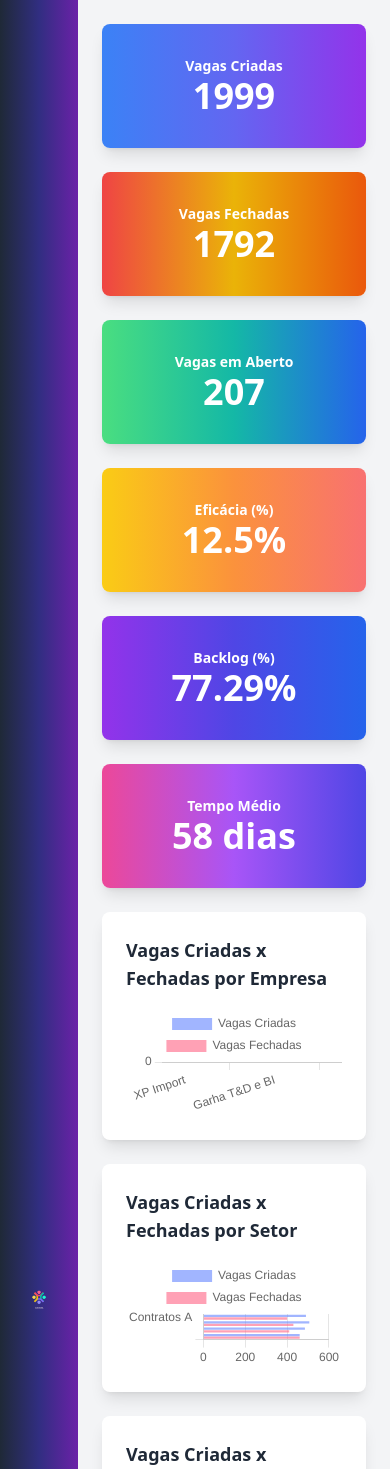
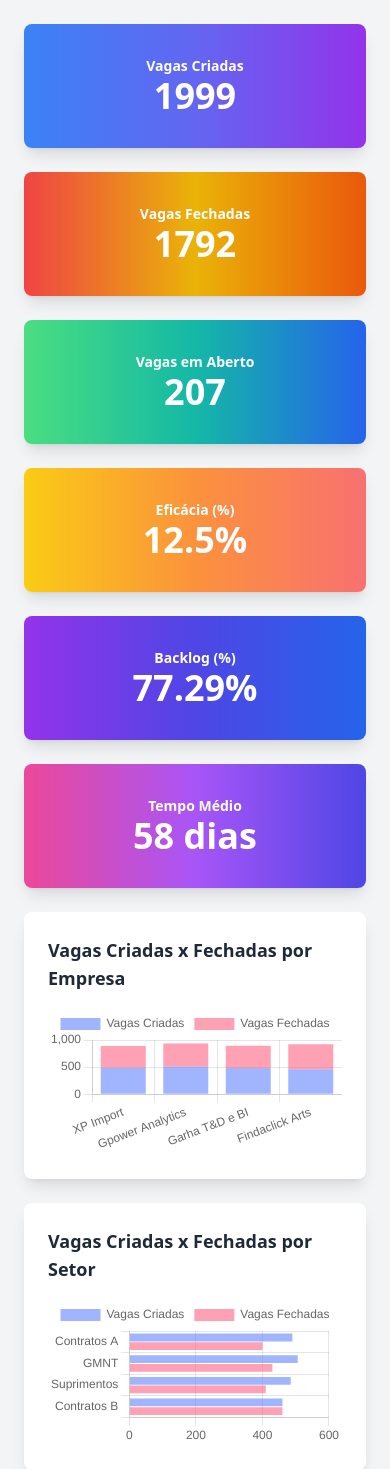
Before and after one commit to Roque-Pro/dash_jobs, a Flask app: page / in a window 390 px wide. Shown: the top 1469 px of the page. Run offline with Flask 2, Linux system fonts and the light colour scheme; some libraries are stand-ins or nearby versions.

Commit message:
Ajustando responsividade - logo - mobile

```diff
--- a/templates/index.html
+++ b/templates/index.html
@@ -1,5 +1,6 @@
 <!DOCTYPE html>
 <html lang="pt-BR">
+
 <head>
   <meta charset="UTF-8">
   <meta name="viewport" content="width=device-width, initial-scale=1.0">
@@ -7,13 +8,15 @@
   <script src="https://cdn.tailwindcss.com"></script>
   <script src="https://cdn.jsdelivr.net/npm/chart.js"></script>
 </head>
+
 <body class="bg-gray-100 text-gray-900 h-screen">
 
   <!-- Container principal, ocupa toda a altura da tela -->
 <div class="flex h-full">
-
   <!-- Logo à esquerda (colocada como aside) -->
-<div class="w-1/5 bg-gradient-to-r from-gray-800 via-indigo-900 to-purple-800 text-white p-6 flex justify-center items-center">
+  <div
+    class="w-1/5 bg-gradient-to-r from-gray-800 via-indigo-900 to-purple-800 text-white p-6 flex justify-center items-center
+    md:block hidden"> <!-- 'hidden' oculta a div em telas menores que 'md' (telas pequenas) -->
     <img src="/static/img/download.png" alt="Logo" class="h-200"> <!-- Ajuste a altura da logo -->
   </div>
 
@@ -92,9 +95,9 @@
         <canvas id="radarChart"></canvas>
       </div>
     </div>
-
   </div>
 </div>
+
 
   <script>
     // Fetch data from the API and update the cards
@@ -250,4 +253,5 @@
   </script>
 
 </body>
+
 </html>
```
Lines whose indentation alone changed are shown as unchanged.
